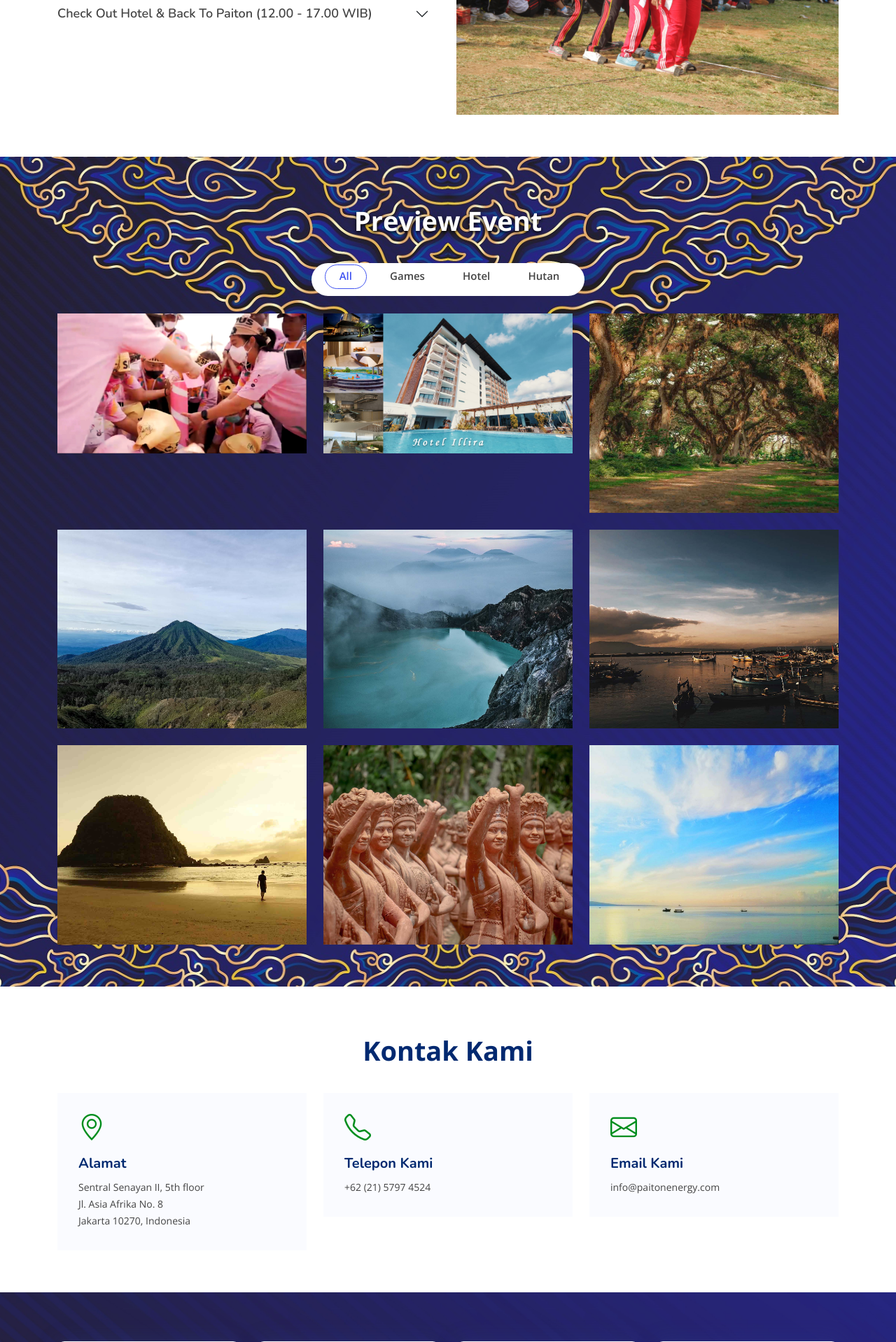
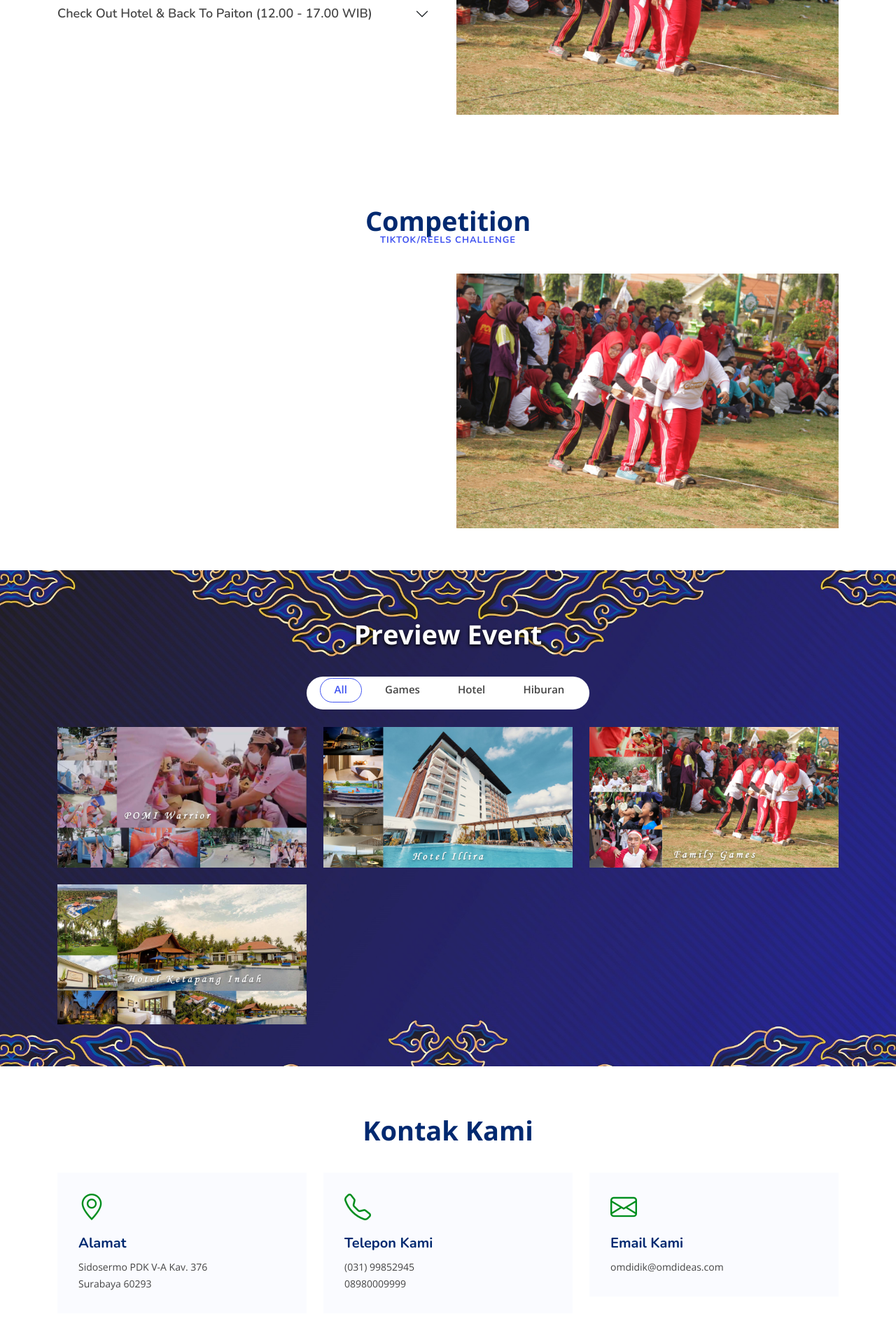
Before and after one commit to ferdyfebriyanto/gathering-pomi-invitation, a PHP site: page / in a window 1280 px wide. Shown: the part 2360-4278 px from the top of the page at 70% size. Run offline with PHP 8.4, Linux system fonts and the light colour scheme; the visitor is signed in with stand-in values (Sample User, id 1).

Commit message:
update tampilan

```diff
--- a/assets/css/style.css
+++ b/assets/css/style.css
@@ -815,9 +815,10 @@
     }
 }
 
-@media(max-width:991px) {
+
+/* @media(max-width:991px) {
     .counts {}
-}
+} */
 
 @media(max-width:768px) {
     .counts {
@@ -826,6 +827,15 @@
         width: auto;
         height: auto;
         background-size: cover;
+    }
+    .counts .count-box {
+        display: flex;
+        align-items: center;
+        padding: 30px;
+        width: 50%;
+        background: #fff;
+        border-radius: 10px;
+        box-shadow: 0px 0 30px #2b388f52;
     }
 }
 
--- a/assets/js/bg-audio.js
+++ b/assets/js/bg-audio.js
@@ -8,9 +8,11 @@
     if (status == 0) {
         status = 1;
         document.getElementById("myAudio").pause();
+        document.getElementById(iconID).className = "bi bi-volume-mute";
     } else {
         status = 0;
         document.getElementById("myAudio").play();
+        document.getElementById(iconID).className = "bi bi-volume-up";
     }
 };
 
--- a/index.php
+++ b/index.php
@@ -75,13 +75,13 @@
                 <div class="col-lg-6 d-flex flex-column justify-content-center">
                     <h1 data-aos="fade-up"> Selamat Datang, <?php echo $_SESSION['id']; ?></h1>
                     <h2 data-aos="fade-up" data-aos-delay="400">Di Family Gathering POMI</h2>
-                            <div class="card barcode">
+                            <div class="card barcode" data-aos="fade-up" data-aos-delay="600">
                                 <!-- <img src="assets/img/qr-code.jpg" class="card-img-top" alt="..."> -->
                                 <!-- QR CODE -->
                                 <?php
                                     // Include the qrlib file
                                     include 'phpqrcode/qrlib.php';
-                                    $text = "http://localhost/family-gathering-pomi/";
+                                    $text = $_SESSION['id'];
 
                                     // $path variable store the location where to
                                     // store image and $file creates directory name
@@ -135,9 +135,9 @@
                     <div class="col-lg-6 d-flex flex-column justify-content-center" data-aos="fade-up" data-aos-delay="200">
                         <div class="content">
                             <h2>Family Gathering - Employee Outbond</h2>
-                            <hr>
+                            <!-- <hr>
                             <h3>Lokasi 1 &emsp;: Ketapang Indah Hotel</h3>
-                            <h3>Lokasi 2 &emsp;: Illira Hotel</h3>
+                            <h3>Lokasi 2 &emsp;: Illira Hotel</h3> -->
                             <hr>
                             <h3>Batch 1 | Banyuwangi, 13-14 Agustus 2022</h3>
                             <hr>
@@ -363,6 +363,36 @@
         </section>
         <!-- End Rundown Section -->
 
+        <!-- ======= Competition Section ======= -->
+        <section id="competition" class="competition">
+
+            <div class="container" data-aos="fade-up">
+
+                <header class="section-header">
+                    <p>Competition</p>
+                    <h2>TIKTOK/REELS CHALLENGE</h2>
+                </header>
+
+                <div class="row">
+
+                    <div class="col-lg-6">
+
+                    </div>
+
+                    <div class="col-lg-6">
+                        <div class="col-lg-12 rundown-img" data-aos="zoom-out" data-aos-delay="200">
+                            <img src="assets/img/destinasi/agustusan.jpg" class="img-fluid" alt="">
+                        </div>
+                    </div>
+
+
+                </div>
+
+            </div>
+
+        </section>
+        <!-- End Competition Section -->
+
         <!-- ======= Portfolio Section ======= -->
         <section id="portfolio" class="portfolio">
 
@@ -379,7 +409,7 @@
                             <li data-filter="*" class="filter-active">All</li>
                             <li data-filter=".filter-app">Games</li>
                             <li data-filter=".filter-card">Hotel</li>
-                            <li data-filter=".filter-web">Hutan</li>
+                            <li data-filter=".filter-web">Hiburan</li>
                         </ul>
                     </div>
                 </div>
@@ -408,21 +438,7 @@
                                 <p>Hotel</p>
                                 <div class="portfolio-links">
                                     <a href="assets/img/destinasi/hotel-illira.jpg" data-gallery="portfolioGallery" class="portfokio-lightbox" title="Hotel Illira"><i class="bi bi-plus"></i></a>
-                                    <a href="https://youtu.be/Pkf6vwbyahI" data-gallery="portfolioGallery" class="portfokio-lightbox"  title="Hotel Illira"><i class="bi bi-play-fill"></i></a>
-                                </div>
-                            </div>
-                        </div>
-                    </div>
-
-                    <div class="col-lg-4 col-md-6 portfolio-item filter-web">
-                        <div class="portfolio-wrap">
-                            <img src="assets/img/destinasi/de-djawatan-forest.jpg" class="img-fluid" alt="">
-                            <div class="portfolio-info">
-                                <h4>De Djawatan Forest</h4>
-                                <p>Hutan</p>
-                                <div class="portfolio-links">
-                                    <a href="assets/img/destinasi/de-djawatan-forest.jpg" data-gallery="portfolioGallery" class="portfokio-lightbox" title="De Djawatan Forest"><i class="bi bi-plus"></i></a>
-                                    <a href="https://youtu.be/-SF5rwv3mXg" data-gallery="portfolioGallery" class="portfokio-lightbox"  title="De Djawatan Forest"><i class="bi bi-play-fill"></i></a>
+                                    <!-- <a href="https://youtu.be/Pkf6vwbyahI" data-gallery="portfolioGallery" class="portfokio-lightbox"  title="Hotel Illira"><i class="bi bi-play-fill"></i></a> -->
                                 </div>
                             </div>
                         </div>
@@ -430,19 +446,33 @@
 
                     <div class="col-lg-4 col-md-6 portfolio-item filter-app">
                         <div class="portfolio-wrap">
-                            <img src="assets/img/destinasi/gunung-ranti.jpg" class="img-fluid" alt="">
+                            <img src="assets/img/destinasi/family-games.jpg" class="img-fluid" alt="">
                             <div class="portfolio-info">
-                                <h4>Gunung Ranti</h4>
-                                <p>Pegunungan</p>
+                                <h4>Family Games</h4>
+                                <p>Games</p>
                                 <div class="portfolio-links">
-                                    <a href="assets/img/destinasi/gunung-ranti.jpg" data-gallery="portfolioGallery" class="portfokio-lightbox" title="Gunung Ranti"><i class="bi bi-plus"></i></a>
-                                    <a href="https://youtu.be/udxb8oTUd1U" data-gallery="portfolioGallery" class="portfokio-lightbox"  title="Gunung Ranti"><i class="bi bi-play-fill"></i></a>
+                                    <a href="assets/img/destinasi/family-games.jpg" data-gallery="portfolioGallery" class="portfokio-lightbox" title="Family Games"><i class="bi bi-plus"></i></a>
+                                    <!-- <a href="https://youtu.be/-SF5rwv3mXg" data-gallery="portfolioGallery" class="portfokio-lightbox"  title="De Djawatan Forest"><i class="bi bi-play-fill"></i></a> -->
                                 </div>
                             </div>
                         </div>
                     </div>
 
                     <div class="col-lg-4 col-md-6 portfolio-item filter-app">
+                        <div class="portfolio-wrap">
+                            <img src="assets/img/destinasi/hotel-ketapang-indah.jpg" class="img-fluid" alt="">
+                            <div class="portfolio-info">
+                                <h4>Hotel Ketapang Indah</h4>
+                                <p>Hotel</p>
+                                <div class="portfolio-links">
+                                    <a href="assets/img/destinasi/hotel-ketapang-indah.jpg" data-gallery="portfolioGallery" class="portfokio-lightbox" title="Hotel Ketapang Indah"><i class="bi bi-plus"></i></a>
+                                    <!-- <a href="https://youtu.be/udxb8oTUd1U" data-gallery="portfolioGallery" class="portfokio-lightbox"  title="Gunung Ranti"><i class="bi bi-play-fill"></i></a> -->
+                                </div>
+                            </div>
+                        </div>
+                    </div>
+
+                    <!-- <div class="col-lg-4 col-md-6 portfolio-item filter-app">
                         <div class="portfolio-wrap">
                             <img src="assets/img/destinasi/kawah-ijen.jpg" class="img-fluid" alt="">
                             <div class="portfolio-info">
@@ -454,9 +484,9 @@
                                 </div>
                             </div>
                         </div>
-                    </div>
+                    </div> -->
 
-                    <div class="col-lg-4 col-md-6 portfolio-item filter-card">
+                    <!-- <div class="col-lg-4 col-md-6 portfolio-item filter-card">
                         <div class="portfolio-wrap">
                             <img src="assets/img/destinasi/muncar.jpg" class="img-fluid" alt="">
                             <div class="portfolio-info">
@@ -468,9 +498,9 @@
                                 </div>
                             </div>
                         </div>
-                    </div>
+                    </div> -->
 
-                    <div class="col-lg-4 col-md-6 portfolio-item filter-card">
+                    <!-- <div class="col-lg-4 col-md-6 portfolio-item filter-card">
                         <div class="portfolio-wrap">
                             <img src="assets/img/destinasi/red-island.jpg" class="img-fluid" alt="">
                             <div class="portfolio-info">
@@ -482,9 +512,9 @@
                                 </div>
                             </div>
                         </div>
-                    </div>
+                    </div> -->
 
-                    <div class="col-lg-4 col-md-6 portfolio-item filter-web">
+                    <!-- <div class="col-lg-4 col-md-6 portfolio-item filter-web">
                         <div class="portfolio-wrap">
                             <img src="assets/img/destinasi/taman-gandrung.jpg" class="img-fluid" alt="">
                             <div class="portfolio-info">
@@ -496,9 +526,9 @@
                                 </div>
                             </div>
                         </div>
-                    </div>
+                    </div> -->
 
-                    <div class="col-lg-4 col-md-6 portfolio-item filter-card">
+                    <!-- <div class="col-lg-4 col-md-6 portfolio-item filter-card">
                         <div class="portfolio-wrap">
                             <img src="assets/img/destinasi/villa-so-long.jpg" class="img-fluid" alt="">
                             <div class="portfolio-info">
@@ -510,7 +540,7 @@
                                 </div>
                             </div>
                         </div>
-                    </div>
+                    </div> -->
 
                 </div>
 
@@ -538,21 +568,21 @@
                                 <div class="info-box">
                                     <i class="bi bi-geo-alt"></i>
                                     <h3>Alamat</h3>
-                                    <p>Sentral Senayan II, 5th floor <br> Jl. Asia Afrika No. 8 <br> Jakarta 10270, Indonesia</p>
+                                    <p>Sidosermo PDK V-A Kav. 376 <br> Surabaya 60293</p>
                                 </div>
                             </div>
                             <div class="col-md-4">
                                 <div class="info-box">
                                     <i class="bi bi-telephone"></i>
                                     <h3>Telepon Kami</h3>
-                                    <p>+62 (21) 5797 4524</p>
+                                    <p>(031) 99852945 <br> 08980009999</p>
                                 </div>
                             </div>
                             <div class="col-md-4">
                                 <div class="info-box">
                                     <i class="bi bi-envelope"></i>
                                     <h3>Email Kami</h3>
-                                    <p>info@paitonenergy.com</p>
+                                    <p>omdidik@omdideas.com</p>
                                 </div>
                             </div>
 
@@ -570,8 +600,8 @@
     </main>
     <!-- End #main -->
 
-                <!-- ======= Count Down Section ======= -->
-                <section id="counts" class="counts">
+        <!-- ======= Count Down Section ======= -->
+        <section id="counts" class="counts">
             <div class="container" data-aos="fade-up">
 
                 <div class="row gy-4">
@@ -628,31 +658,25 @@
         <div class="footer-top">
             <div class="container">
                 <div class="row gy-4">
-                    <div class="col-lg-5 col-md-12 footer-info">
+                    <div class="col-lg-12 col-md-12 footer-info">
                         <a href="index.php" class="logo d-flex align-items-center">
                             <img src="assets/img/pomi.png" alt="">
                             <span>Family Gathering POMI</span>
                         </a>
-                        <p>Cras fermentum odio eu feugiat lide par naso tierra. Justo eget nada terra videa magna derita valies darta donna mare fermentum iaculis eu non diam phasellus.</p>
-                        <div class="social-links mt-3">
+                        <!-- <p>Cras fermentum odio eu feugiat lide par naso tierra. Justo eget nada terra videa magna derita valies darta donna mare fermentum iaculis eu non diam phasellus.</p> -->
+                        <!-- <div class="social-links mt-3">
                             <a href="https://www.instagram.com/pjb_ubjompaiton/" class="instagram"><i class="bi bi-instagram" target="blank"> </i>@Gathering</a>
-                        </div>
+                        </div> -->
                     </div>
 
-                    <div class="col-lg-7 col-md-12 footer-links">
+                    <!-- <div class="col-lg-7 col-md-12 footer-links">
                         <h4>Powered By</h4>
                         <div class="row  gy-4">
                             <div class="col-lg-3 col-md-2 col-12 col-12">
                                 <img src="assets/img/logo-vendor/logo-vendor.png" alt="" class="f-logo">
                             </div>
-                            <!-- <div class="col-lg-3 col-md-3 col-12 col-12">
-                                <img src="assets/img/logo-vendor/pitoe-event.png" alt="" class="f-logo">
-                            </div>
-                            <div class="col-lg-3 col-md-2 col-12 col-12">
-                                <img src="assets/img/logo-vendor/wrnet.png" alt="" class="f-logo">
-                            </div> -->
                         </div>
-                    </div>
+                    </div> -->
 
                 </div>
             </div>
@@ -660,23 +684,23 @@
 
         <div class="container">
             <div class="copyright">
-                &copy; Copyright <strong><span>WR.NET</span></strong>. All Rights Reserved
+                &copy; Copyright <strong><span><a href="https://instagram.com/wrnet.id">WR.NET</a></span></strong>. All Rights Reserved
             </div>
-            <div class="credits">
+            <!-- <div class="credits">
                 Designed by <a href="https://instagram.com/wrnet.id">WR.NET</a>
-            </div>
+            </div> -->
         </div>
     </footer>
     <!-- End Footer -->
 
-    <a href="#" class="back-to-top d-flex align-items-center justify-content-center"><i class="bi bi-arrow-up-short"></i></a>
+    <!-- <a href="#" class="back-to-top d-flex align-items-center justify-content-center"><i class="bi bi-arrow-up-short"></i></a> -->
 
     <!-- ======= Background Audio ======= -->
-    <div class="audio-bg" style="display: scroll; position: fixed; right: 10px; bottom: 60px; width:50px">
+    <div class="audio-bg" style="display: scroll; position: fixed; right: 10px; bottom: 10px; width:50px">
         <audio hidden controls autoplay loop id="myAudio">
             <source src="assets/audio/bg-cinematic.mp3" type="audio/mpeg">
         </audio>
-        <a href="#" onClick="playMyAudio()" class="btn btn-lg btn-primary"><i id="icon1" onclick="change('icon1')" class="bi bi-volume-up" style="color: white;" aria-hidden="true"></i></a>
+        <a onClick="playMyAudio()" class="btn btn-lg btn-primary"><i id="icon1" onclick="change('icon1')" class="bi bi-volume-up" style="color: white;" aria-hidden="true"></i></a>
     </div>
 
     <!-- End Background Audio -->
```
Also changed, not shown: assets/img/destinasi/family-games.jpg (added), assets/img/destinasi/hotel-ketapang-indah.jpg (added), assets/img/destinasi/pomi-warrior.jpg, images/.png (deleted), images/1.png, phpqrcode/.png-errors.txt (added).
